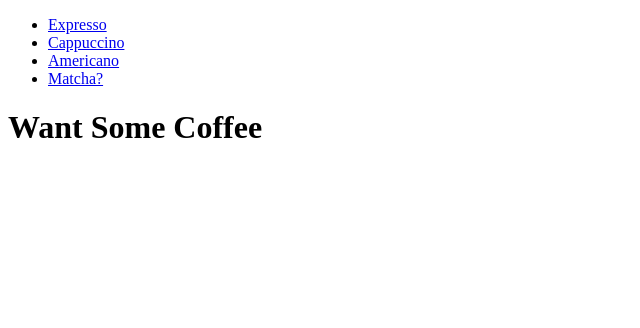
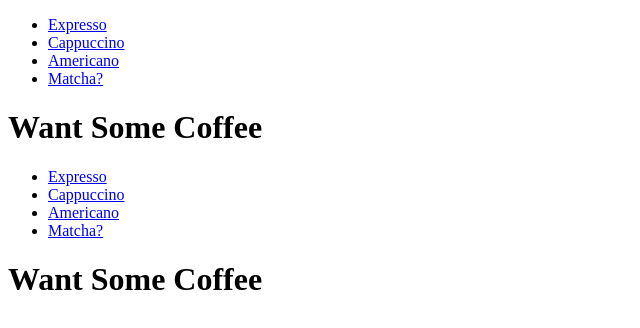
Before and after one commit to jausten238-afk/Coffee, a plain HTML site: page index.html in a window 1280 px wide. Shown: the whole page, without its empty margins (0-640 px from the left). Drawn offline with Linux system fonts and the light colour scheme.

```diff
--- a/index.html
+++ b/index.html
@@ -16,3 +16,22 @@
 
 </body>
 <html>
+
+<!DOCTYPE html>
+<head>
+<link rel="stylesheet" href="css/styles.css">
+</head>
+<body>
+
+
+<header> <ul>
+  <li><a href="index1.html">Expresso</a></li>
+  <li><a href="index2.html">Cappuccino</a></li>
+  <li><a href="index3.html">Americano</a></li>
+  <li><a href="index4.html">Matcha?</a></li>
+     </ul>
+</header>
+  <h1>Want Some Coffee</h1>
+
+</body>
+<html>
```
